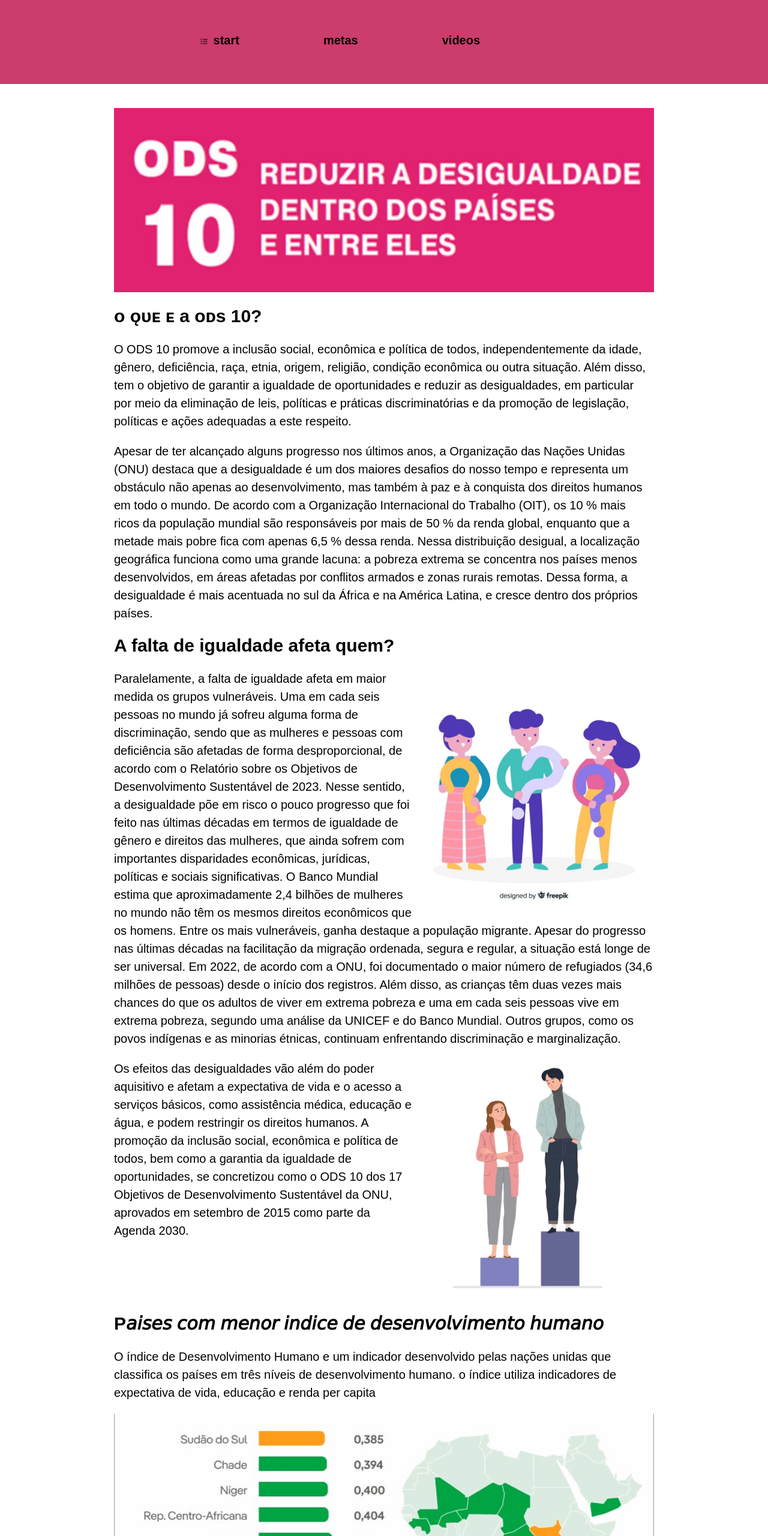
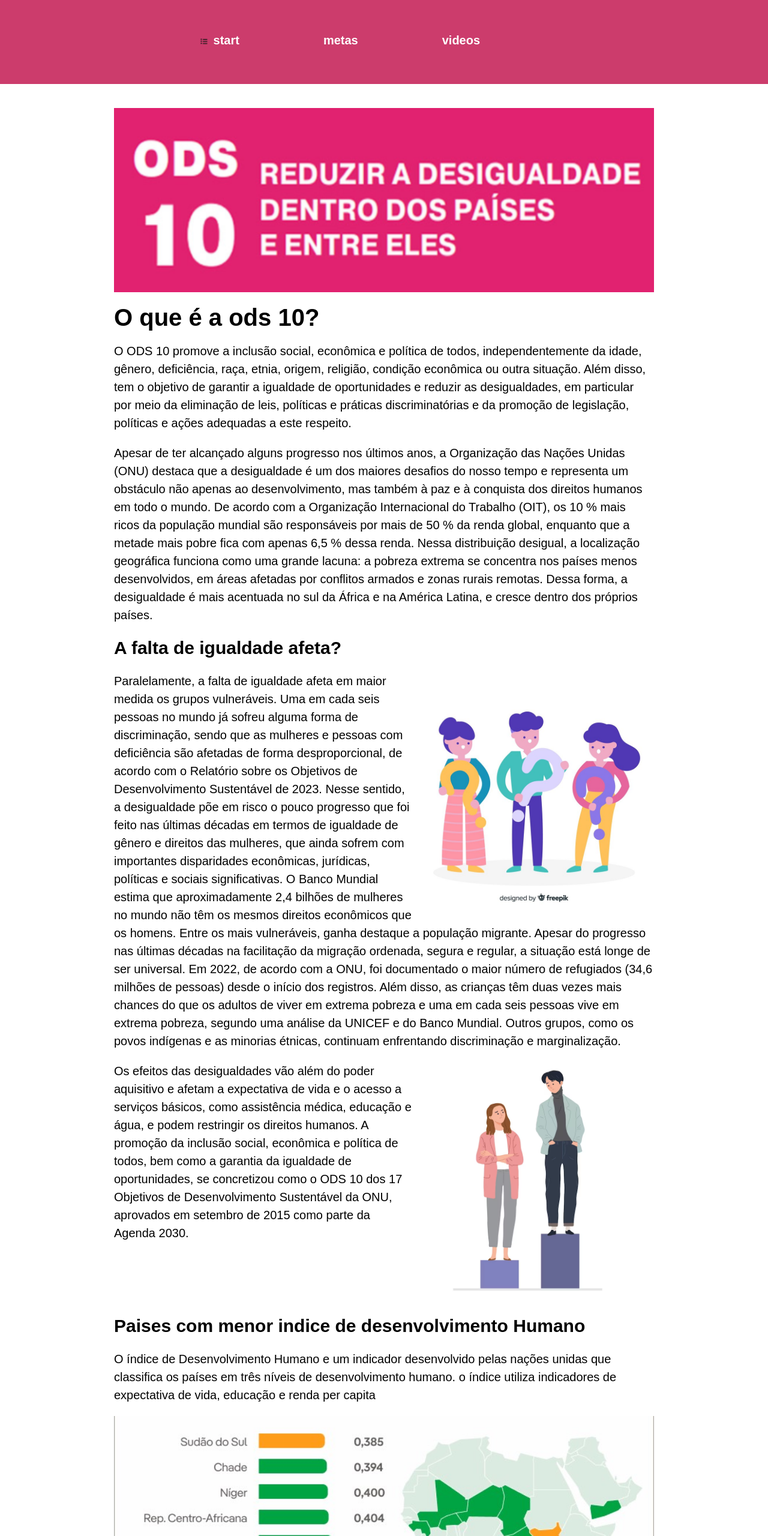
Before and after one commit to EduardaMartins09/eduardamartins.github.io, a plain HTML site: page index.html in a window 1280 px wide. Shown: the top 2560 px of the page at 60% size. Drawn offline with Linux system fonts and the light colour scheme.

Commit message:
talvez projeto final

```diff
--- a/index.html
+++ b/index.html
@@ -10,9 +10,10 @@
 
         <ul class="menu">
             <li> <a href="#start">
-                <img src="img/download (1).png" alT="criança bebendo agua" width="20px">  start</a></li>
+                    <img src="img/download (1).png" alT="criança bebendo agua" width="20px"> start</a></li>
             <li> <a href="#metas">metas</a></li>
             <li> <a href="#videos">videos</a></li>
+
 
         </ul>
 
@@ -25,7 +26,7 @@
     <div id="bloco2">
 
         <img src="img/ods 10.png" alT="criança bebendo agua" width="100%">
-        <h2 id="start">ᴏ ǫᴜᴇ ᴇ a ᴏᴅs 10?</h2>
+        <h1 id="start">O que é a ods 10?</h1>
 
         <p> O ODS 10 promove a inclusão social, econômica e política de todos, independentemente da idade, gênero,
             deficiência, raça, etnia, origem, religião, condição econômica ou outra situação. Além disso, tem o objetivo
@@ -41,7 +42,7 @@
             extrema se concentra nos países menos desenvolvidos, em áreas afetadas por conflitos armados e zonas rurais
             remotas. Dessa forma, a desigualdade é mais acentuada no sul da África e na América Latina, e cresce dentro
             dos próprios países.</p>
-        <h2> A falta de igualdade afeta quem? </h2>
+        <h2> A falta de igualdade afeta? </h2>
         <img src="img/pessoas.jpg" alT="criança bebendo agua" width="400xp" class="img-esquerda">
         <p>Paralelamente, a falta de igualdade afeta em maior medida os grupos vulneráveis. Uma em cada seis pessoas no
             mundo já sofreu alguma forma de discriminação, sendo que as mulheres e pessoas com deficiência são afetadas
@@ -69,7 +70,7 @@
         <div style="clear: both;"> </div>
 
 
-        <h2>P𝘢𝘪𝘴𝘦𝘴 𝘤𝘰𝘮 𝘮𝘦𝘯𝘰𝘳 𝘪𝘯𝘥𝘪𝘤𝘦 𝘥𝘦 𝘥𝘦𝘴𝘦𝘯𝘷𝘰𝘭𝘷𝘪𝘮𝘦𝘯𝘵𝘰 𝘩𝘶𝘮𝘢𝘯𝘰</h2>
+        <h2>Paises com menor indice de desenvolvimento Humano </h2>
         <p> O índice de Desenvolvimento Humano e um indicador desenvolvido pelas nações unidas que classifica os países
             em três níveis de desenvolvimento humano. o índice utiliza indicadores de expectativa de vida, educação e
             renda per capita </p>
@@ -133,6 +134,12 @@
                         title="YouTube video player" frameborder="0"
                         allow="accelerometer; autoplay; clipboard-write; encrypted-media; gyroscope; picture-in-picture; web-share"
                         allowfullscreen></iframe>
+                    <p>Aqui esta um link para você ter mais informações sobre o assunto</p>
+
+                    <a target="_blank"
+                        href="https://www.iberdrola.com/sustentabilidade/comprometidos-objetivos-desenvolvimento-sustentavel/ods-10-reduzir-as-desigualdades">https://www.iberdrola.com/sustentabilidade/comprometidos-objetivos-desenvolvimento-sustentavel/ods-10-reduzir-as-desigualdades</a>
+
+                    <h2>Obrigado por terem acessado meu site!</h2>
 
 
     </div>
@@ -142,7 +149,7 @@
 
     </div>
 
-
+    A
 </body>
 
 </html>
--- a/slyle.css
+++ b/slyle.css
@@ -29,7 +29,7 @@ body {
 .menu li a {
     font-size: 20px;
     text-decoration: none;
-    color: rgb(0, 0, 0);
+    color: rgb(255, 255, 255);
     font-weight: bold;
     font-family: Arial, Helvetica, sans-serif;
     display: block;
```
